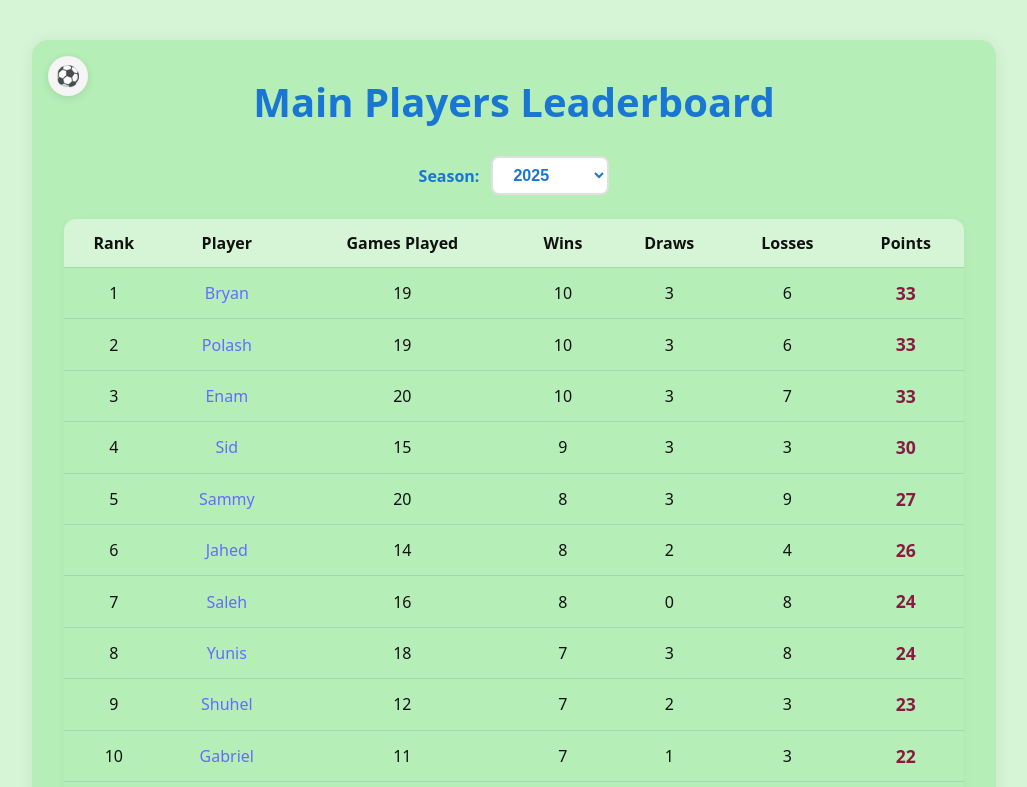
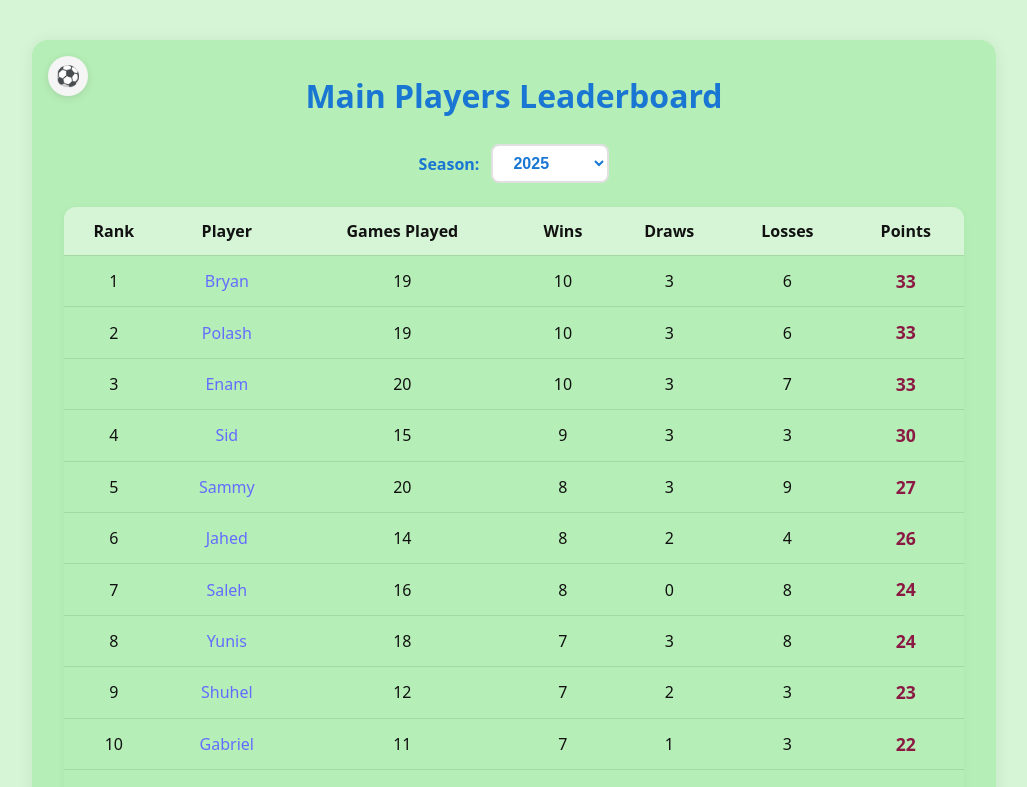
Before and after one commit to jahed04368/saturday-football-league, a React (Vite) app: page /saturday-games/main in a window 1280 px wide. Shown: the top 787 px of the page, without its empty margins (126-1153 px from the left). Built offline with nearby package versions, Linux system fonts and the light colour scheme.

Commit message:
Reduce title font size from 2.5rem to 2.0rem for better layout

```diff
--- a/src/MainPlayersTable.jsx
+++ b/src/MainPlayersTable.jsx
@@ -109,7 +109,7 @@ function MainPlayersTable() {
           }}>⚽</span>
         </Link>
       </div>
-      <div className={styles.leaderboardTitle} style={{ textAlign: 'center', color: '#1976d2', fontWeight: 700, fontSize: '2.5rem', marginBottom: '24px' }}>Main Players Leaderboard</div>
+      <div className={styles.leaderboardTitle} style={{ textAlign: 'center', color: '#1976d2', fontWeight: 700, fontSize: '2.0rem', marginBottom: '24px' }}>Main Players Leaderboard</div>
 
       <YearSelector />
       <table className={styles.table} style={{ margin: '0 auto' }}>
--- a/src/ReplacementsTable.jsx
+++ b/src/ReplacementsTable.jsx
@@ -109,7 +109,7 @@ function ReplacementsTable() {
           }}>⚽</span>
         </Link>
       </div>
-      <div className={styles.leaderboardTitle} style={{ textAlign: 'center', color: '#1976d2', fontWeight: 700, fontSize: '2.5rem', marginBottom: '24px' }}>Replacements Leaderboard</div>
+      <div className={styles.leaderboardTitle} style={{ textAlign: 'center', color: '#1976d2', fontWeight: 700, fontSize: '2.0rem', marginBottom: '24px' }}>Replacements Leaderboard</div>
 
       <YearSelector />
       <table className={styles.table} style={{ margin: '0 auto' }}>
```
